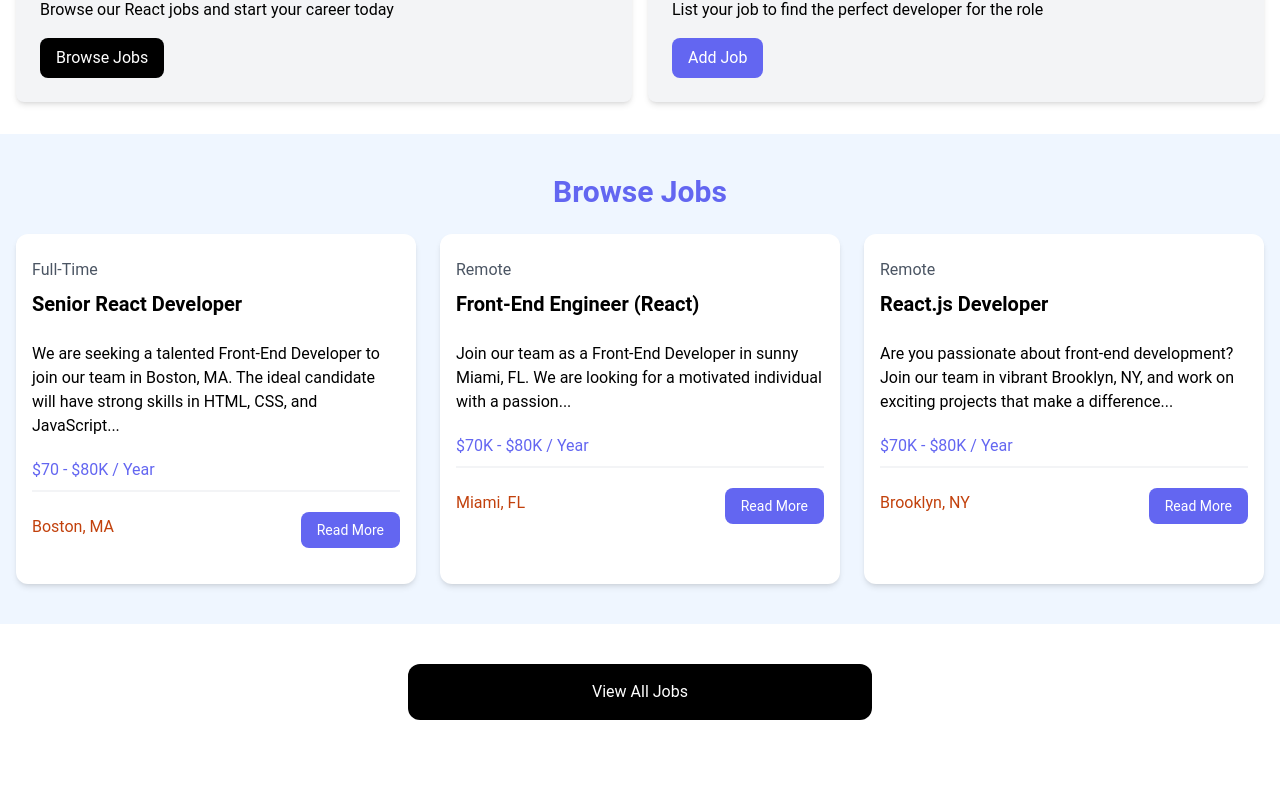
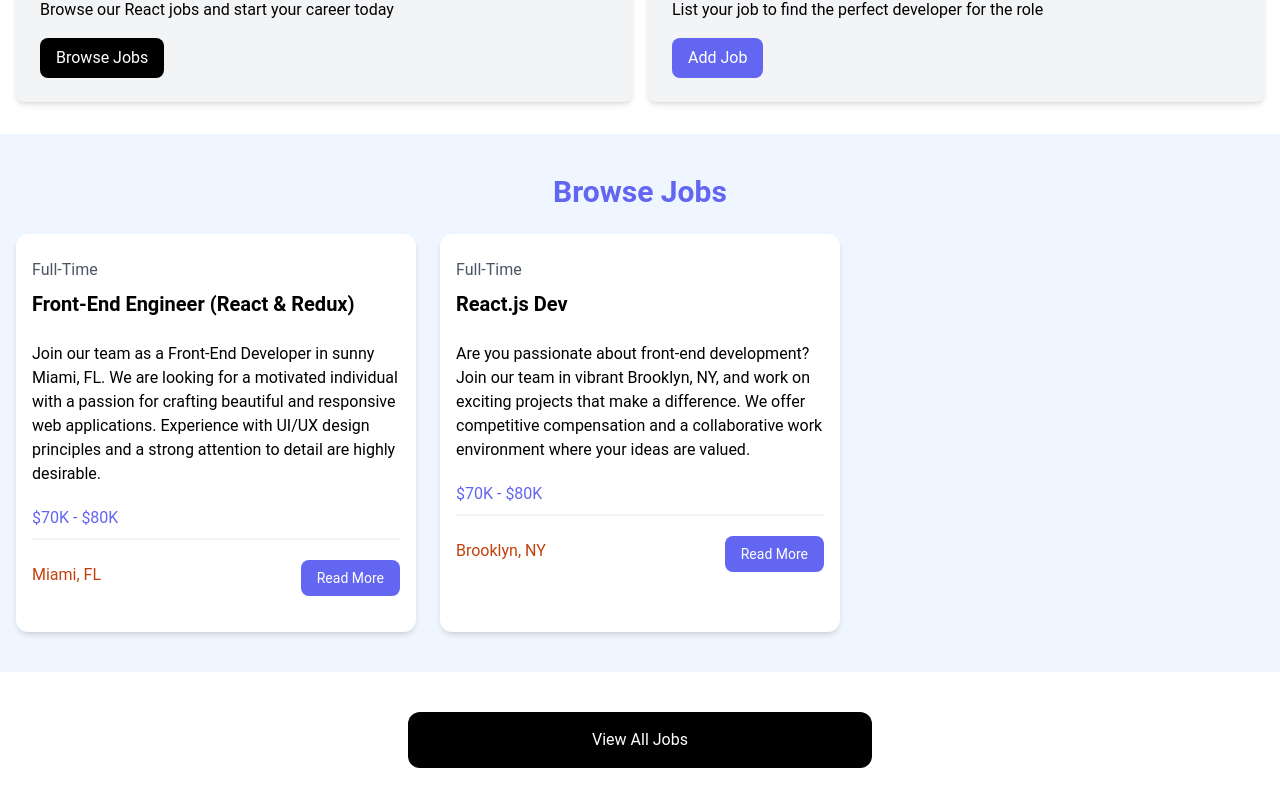
Before and after one commit to rohanmathewalex/JobHive, a React (Vite) app in the folder jobhive/: page / in a window 1280 px wide. Shown: the part 475-1282 px from the top of the page. Before the commit the page ends 1235 px from the top, so only its background shows below. Built offline with nearby package versions, Linux system fonts and the light colour scheme.

Commit message:
created individual seprate component and made code cleaner

```diff
--- a/jobhive/src/App.jsx
+++ b/jobhive/src/App.jsx
@@ -2,23 +2,16 @@
  import Navbar from './components/Navbar';
  import Hero from './components/Hero';
  import HomeCards from './components/HomeCards';
- import JobListing from './components/JobListing';
+ import JobListings from './components/JobListings';
+ import ViewAllJobs from './components/ViewAllJobs';
  const App = () => {
    return (
     <>
     <Navbar />
     <Hero   />
     <HomeCards />
-    <JobListing />
-
-
-    <section className="m-auto max-w-lg my-10 px-6">
-      <a
-        href="jobs.html"
-        className="block bg-black text-white text-center py-4 px-6 rounded-xl hover:bg-gray-700"
-        >View All Jobs</a
-      >
-    </section>
+    <JobListings />
+    <ViewAllJobs />
     </>
    );
  }
--- /dev/null
+++ b/jobhive/src/components/JobList.jsx
@@ -0,0 +1,37 @@
+ import React from 'react'
+
+ function JobList({job}) {
+   return (
+    <div className="bg-white rounded-xl shadow-md relative">
+    <div className="p-4">
+      <div className="mb-6">
+        <div className="text-gray-600 my-2"> {job.type} </div>
+        <h3 className="text-xl font-bold">{job.title}</h3>
+      </div>
+
+      <div className="mb-5">
+       {job.description}
+      </div>
+
+      <h3 className="text-indigo-500 mb-2"> {job.salary}</h3>
+
+      <div className="border border-gray-100 mb-5"></div>
+
+      <div className="flex flex-col lg:flex-row justify-between mb-4">
+        <div className="text-orange-700 mb-3">
+          <i className="fa-solid fa-location-dot text-lg"></i>
+           {job.location}
+        </div>
+        <a
+          href={`/job/${job.id}`}
+          className="h-[36px] bg-indigo-500 hover:bg-indigo-600 text-white px-4 py-2 rounded-lg text-center text-sm"
+        >
+         Read More
+        </a>
+      </div>
+    </div>
+    </div>
+   )
+ }
+
+ export default JobList
--- a/jobhive/src/components/JobListing.jsx
+++ /dev/null
@@ -1,108 +0,0 @@
-import React from 'react'
-
-function JobListing() {
-  return (
-    <section className="bg-blue-50 px-4 py-10">
-    <div className="container-xl lg:container m-auto">
-      <h2 className="text-3xl font-bold text-indigo-500 mb-6 text-center">
-        Browse Jobs
-      </h2>
-      <div className="grid grid-cols-1 md:grid-cols-3 gap-6">
-
-        <div className="bg-white rounded-xl shadow-md relative">
-          <div className="p-4">
-            <div className="mb-6">
-              <div className="text-gray-600 my-2">Full-Time</div>
-              <h3 className="text-xl font-bold">Senior React Developer</h3>
-            </div>
-
-            <div className="mb-5">
-             We are seeking a talented Front-End Developer to join our team in Boston, MA. The ideal candidate will have strong skills in HTML, CSS, and JavaScript...
-            </div>
-
-            <h3 className="text-indigo-500 mb-2">$70 - $80K / Year</h3>
-
-            <div className="border border-gray-100 mb-5"></div>
-
-            <div className="flex flex-col lg:flex-row justify-between mb-4">
-              <div className="text-orange-700 mb-3">
-                <i className="fa-solid fa-location-dot text-lg"></i>
-                Boston, MA
-              </div>
-              <a
-                href="job.html"
-                className="h-[36px] bg-indigo-500 hover:bg-indigo-600 text-white px-4 py-2 rounded-lg text-center text-sm"
-              >
-               Read More
-              </a>
-            </div>
-          </div>
-        </div>
-
-        <div className="bg-white rounded-xl shadow-md relative">
-          <div className="p-4">
-            <div className="mb-6">
-              <div className="text-gray-600 my-2">Remote</div>
-              <h3 className="text-xl font-bold">Front-End Engineer (React)</h3>
-            </div>
-
-            <div className="mb-5">
-             Join our team as a Front-End Developer in sunny Miami, FL. We are looking for a motivated individual with a passion...
-            </div>
-
-            <h3 className="text-indigo-500 mb-2">$70K - $80K / Year</h3>
-
-            <div className="border border-gray-100 mb-5"></div>
-
-            <div className="flex flex-col lg:flex-row justify-between mb-4">
-              <div className="text-orange-700 mb-3">
-                <i className="fa-solid fa-location-dot text-lg"></i>
-                Miami, FL
-              </div>
-              <a
-                href="job.html"
-                className="h-[36px] bg-indigo-500 hover:bg-indigo-600 text-white px-4 py-2 rounded-lg text-center text-sm"
-              >
-               Read More
-              </a>
-            </div>
-          </div>
-        </div>
-
-        <div className="bg-white rounded-xl shadow-md relative">
-          <div className="p-4">
-            <div className="mb-6">
-              <div className="text-gray-600 my-2">Remote</div>
-              <h3 className="text-xl font-bold">React.js Developer</h3>
-            </div>
-
-            <div className="mb-5">
-              Are you passionate about front-end development? Join our team in vibrant Brooklyn, NY, and work on exciting projects that make a difference...
-            </div>
-
-            <h3 className="text-indigo-500 mb-2">$70K - $80K / Year</h3>
-
-            <div className="border border-gray-100 mb-5"></div>
-
-            <div className="flex flex-col lg:flex-row justify-between mb-4">
-              <div className="text-orange-700 mb-3">
-                <i className="fa-solid fa-location-dot text-lg"></i>
-                Brooklyn, NY
-              </div>
-              <a
-                href="job.html"
-                className="h-[36px] bg-indigo-500 hover:bg-indigo-600 text-white px-4 py-2 rounded-lg text-center text-sm"
-              >
-               Read More
-              </a>
-            </div>
-          </div>
-        </div>
-      </div>
-    </div>
-  </section>
-
-  )
-}
-
-export default JobListing
--- /dev/null
+++ b/jobhive/src/components/JobListings.jsx
@@ -0,0 +1,32 @@
+import React from 'react'
+import jobsData from '../jobs.json'
+import JobList from './JobList';
+
+function JobListings() {
+    const {jobs} = jobsData;
+    const recentJobs = jobs.slice(1,3);
+
+
+  return (
+    <section className="bg-blue-50 px-4 py-10">
+    <div className="container-xl lg:container m-auto">
+      <h2 className="text-3xl font-bold text-indigo-500 mb-6 text-center">
+        Browse Jobs
+      </h2>
+      <div className="grid grid-cols-1 md:grid-cols-3 gap-6">
+        {recentJobs.map((job) => (
+            <JobList key={job.id} job={job} />
+
+        ))}
+
+
+
+
+      </div>
+    </div>
+  </section>
+
+  )
+}
+
+export default JobListings
--- /dev/null
+++ b/jobhive/src/components/ViewAllJobs.jsx
@@ -0,0 +1,17 @@
+import React from 'react'
+
+function ViewAllJobs() {
+  return (
+    <section className="m-auto max-w-lg my-10 px-6">
+    <a
+      href="/jobs"
+      className="block bg-black text-white text-center py-4 px-6 rounded-xl hover:bg-gray-700"
+    >
+    View All Jobs
+    </a>
+  </section>
+
+  )
+}
+
+export default ViewAllJobs
```
